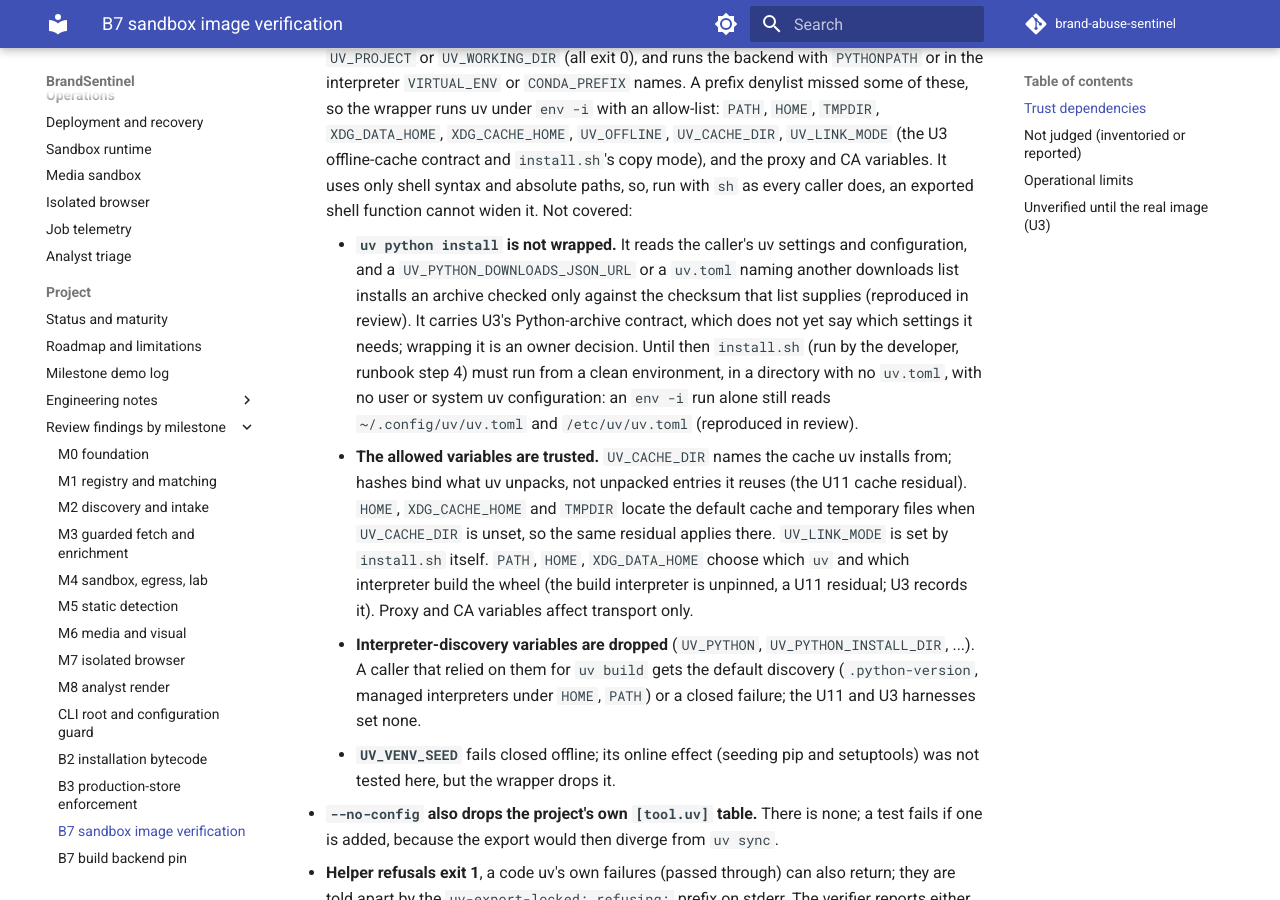
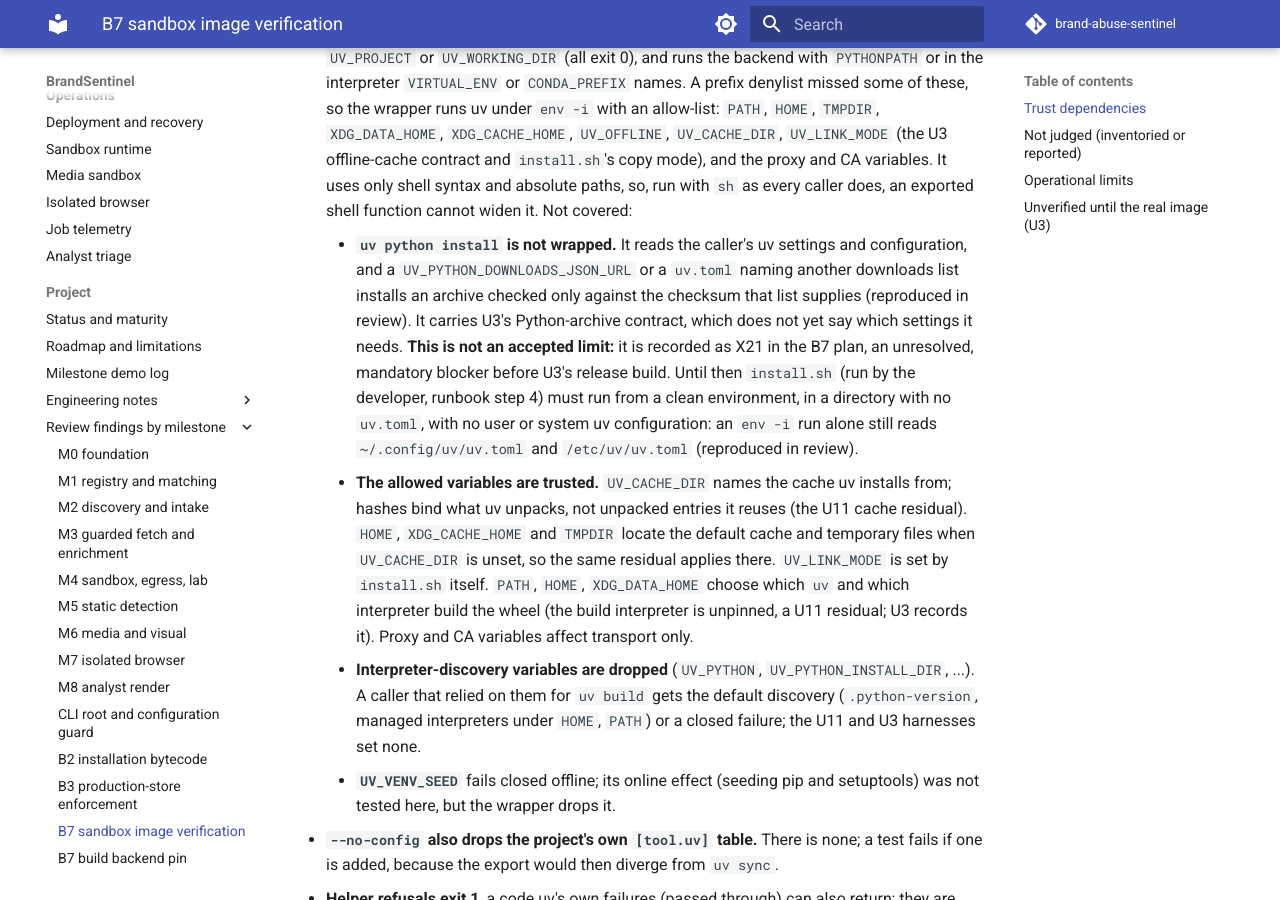
Before and after one commit to riteshspisha/brand-abuse-sentinel, an MkDocs documentation site: the page built from docs/residual-review-findings/fix-b7-image-manifest.md, in a window 1280 px wide and 900 px high, scrolled down 1405 px. Built offline with MkDocs 1.6.1 and Material for MkDocs 9.7.7, drawn with Linux system fonts in a browser that asks for light colours; comment, search, counter and statistics services are not loaded.

Commit message:
docs(plans): record U10's scope deviation and the Python-install blocker X21 (B7)
Owner-directed before the U10 merge. The B7 plan's U10 section now
records the owner-authorized scope deviation: scripts/uv-export-locked.sh,
scripts/uv-clean.sh, and the wrapped export, venv, install and build
calls in U11's scripts and test, with U11's pin and wheel unchanged.

New X21: install.sh's `uv python install` follows ambient uv
configuration (a downloads-list URL from UV_PYTHON_DOWNLOADS_JSON_URL or
any uv.toml installs an arbitrary archive). It is unresolved and a
mandatory blocker before U3's release build, not an accepted risk, and
is added to U3's prerequisites and HOLD conditions. The U10 residual
record points to it instead of calling it an owner decision.

Documentation only; no code or test changes.

Co-Authored-By: Claude Opus 5.5 <noreply@anthropic.com>

```diff
--- a/docs/residual-review-findings/fix-b7-image-manifest.md
+++ b/docs/residual-review-findings/fix-b7-image-manifest.md
@@ -16,7 +16,7 @@ These are the accepted limits of `scripts/service-account/image_manifest.py`, af
 - **Dependency file contents are not compared.** pip enforced the lock's wheel hashes at build time; after that only the image ID binds them.
 - **Only the source's committed lock decides the exported dependency set** (added 2026-11-17, after the U10/U11 integration review). uv 0.12.20 otherwise follows `UV_PROJECT` or `UV_WORKING_DIR` to another project, drops the dev group on `UV_NO_DEV`, and exports the lock of a workspace declared in an ancestor directory, all with exit 0; a build and a verifier that followed the same decoy would agree. The release profile, the image build and `install.sh` therefore clear every `UV_*` variable, pass `--no-config --no-cache --project <absolute physical dir> --frozen --offline`, and refuse a `pyproject.toml` in any ancestor directory (logical or physical path), because no uv flag stops workspace discovery. The two shell paths share `scripts/uv-export-locked.sh`, which also refuses an empty or option-like project argument or one containing a newline; the image build exports without uv's header so no host path enters an image layer. Remaining limits:
   - **Installs and builds** (added 2026-11-17, owner-authorized follow-up). `install.sh`'s `uv venv` and `uv pip install` calls and both `uv build` paths run through `scripts/uv-clean.sh` with `--no-config`. uv 0.12.20 otherwise drops a hash-pinned package on `UV_EXCLUDE`, takes another platform's pinned wheels on `_PYTHON_HOST_PLATFORM`, adds bytecode on `UV_COMPILE_BYTECODE` or a `uv.toml` (user or working directory), builds another project on `UV_PROJECT` or `UV_WORKING_DIR` (all exit 0), and runs the backend with `PYTHONPATH` or in the interpreter `VIRTUAL_ENV` or `CONDA_PREFIX` names. A prefix denylist missed some of these, so the wrapper runs uv under `env -i` with an allow-list: `PATH`, `HOME`, `TMPDIR`, `XDG_DATA_HOME`, `XDG_CACHE_HOME`, `UV_OFFLINE`, `UV_CACHE_DIR`, `UV_LINK_MODE` (the U3 offline-cache contract and `install.sh`'s copy mode), and the proxy and CA variables. It uses only shell syntax and absolute paths, so, run with `sh` as every caller does, an exported shell function cannot widen it. Not covered:
-    - **`uv python install` is not wrapped.** It reads the caller's uv settings and configuration, and a `UV_PYTHON_DOWNLOADS_JSON_URL` or a `uv.toml` naming another downloads list installs an archive checked only against the checksum that list supplies (reproduced in review). It carries U3's Python-archive contract, which does not yet say which settings it needs; wrapping it is an owner decision. Until then `install.sh` (run by the developer, runbook step 4) must run from a clean environment, in a directory with no `uv.toml`, with no user or system uv configuration: an `env -i` run alone still reads `~/.config/uv/uv.toml` and `/etc/uv/uv.toml` (reproduced in review).
+    - **`uv python install` is not wrapped.** It reads the caller's uv settings and configuration, and a `UV_PYTHON_DOWNLOADS_JSON_URL` or a `uv.toml` naming another downloads list installs an archive checked only against the checksum that list supplies (reproduced in review). It carries U3's Python-archive contract, which does not yet say which settings it needs. **This is not an accepted limit:** it is recorded as X21 in the B7 plan, an unresolved, mandatory blocker before U3's release build. Until then `install.sh` (run by the developer, runbook step 4) must run from a clean environment, in a directory with no `uv.toml`, with no user or system uv configuration: an `env -i` run alone still reads `~/.config/uv/uv.toml` and `/etc/uv/uv.toml` (reproduced in review).
     - **The allowed variables are trusted.** `UV_CACHE_DIR` names the cache uv installs from; hashes bind what uv unpacks, not unpacked entries it reuses (the U11 cache residual). `HOME`, `XDG_CACHE_HOME` and `TMPDIR` locate the default cache and temporary files when `UV_CACHE_DIR` is unset, so the same residual applies there. `UV_LINK_MODE` is set by `install.sh` itself. `PATH`, `HOME`, `XDG_DATA_HOME` choose which `uv` and which interpreter build the wheel (the build interpreter is unpinned, a U11 residual; U3 records it). Proxy and CA variables affect transport only.
     - **Interpreter-discovery variables are dropped** (`UV_PYTHON`, `UV_PYTHON_INSTALL_DIR`, ...). A caller that relied on them for `uv build` gets the default discovery (`.python-version`, managed interpreters under `HOME`, `PATH`) or a closed failure; the U11 and U3 harnesses set none.
     - **`UV_VENV_SEED`** fails closed offline; its online effect (seeding pip and setuptools) was not tested here, but the wrapper drops it.
```
Also changed, not shown: docs/plans/2026-11-10-002-chore-b7-production-promotion-plan.md (+10 -1 lines).
